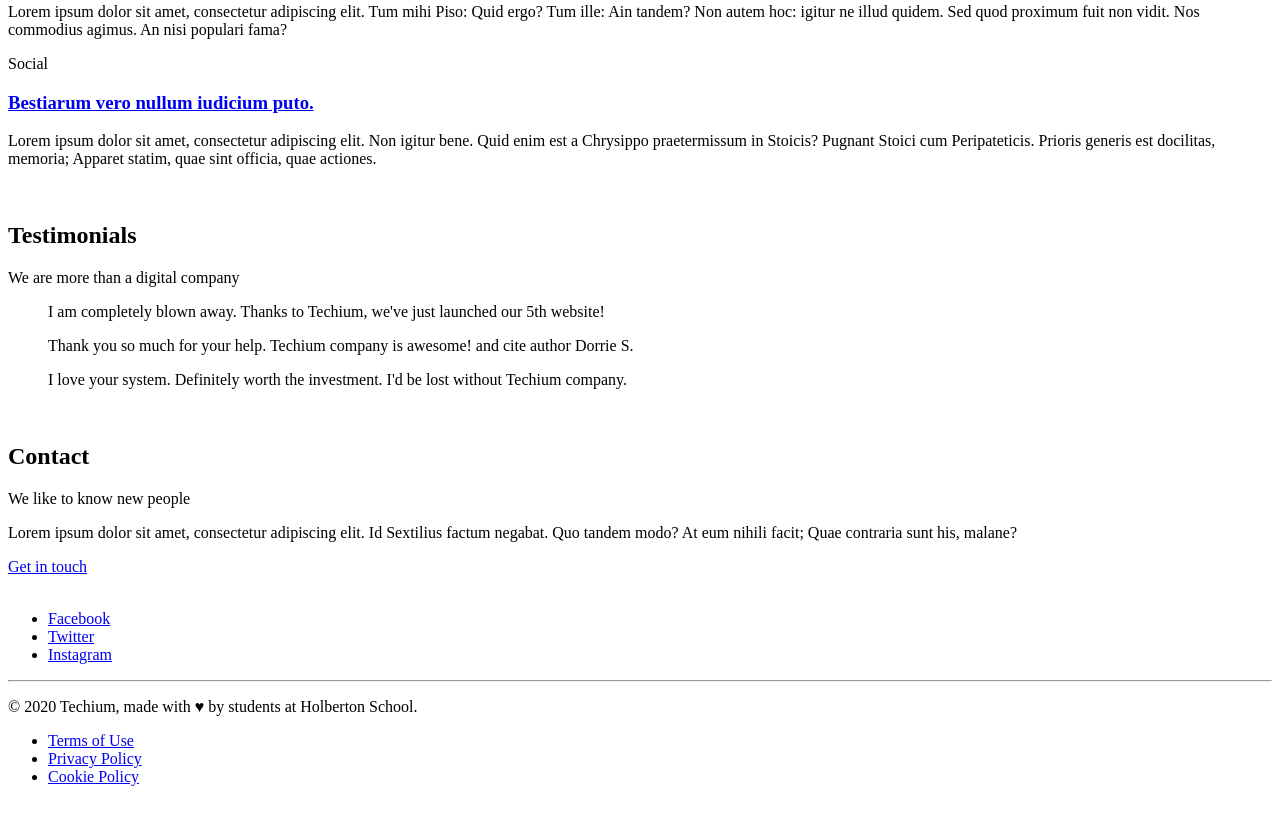
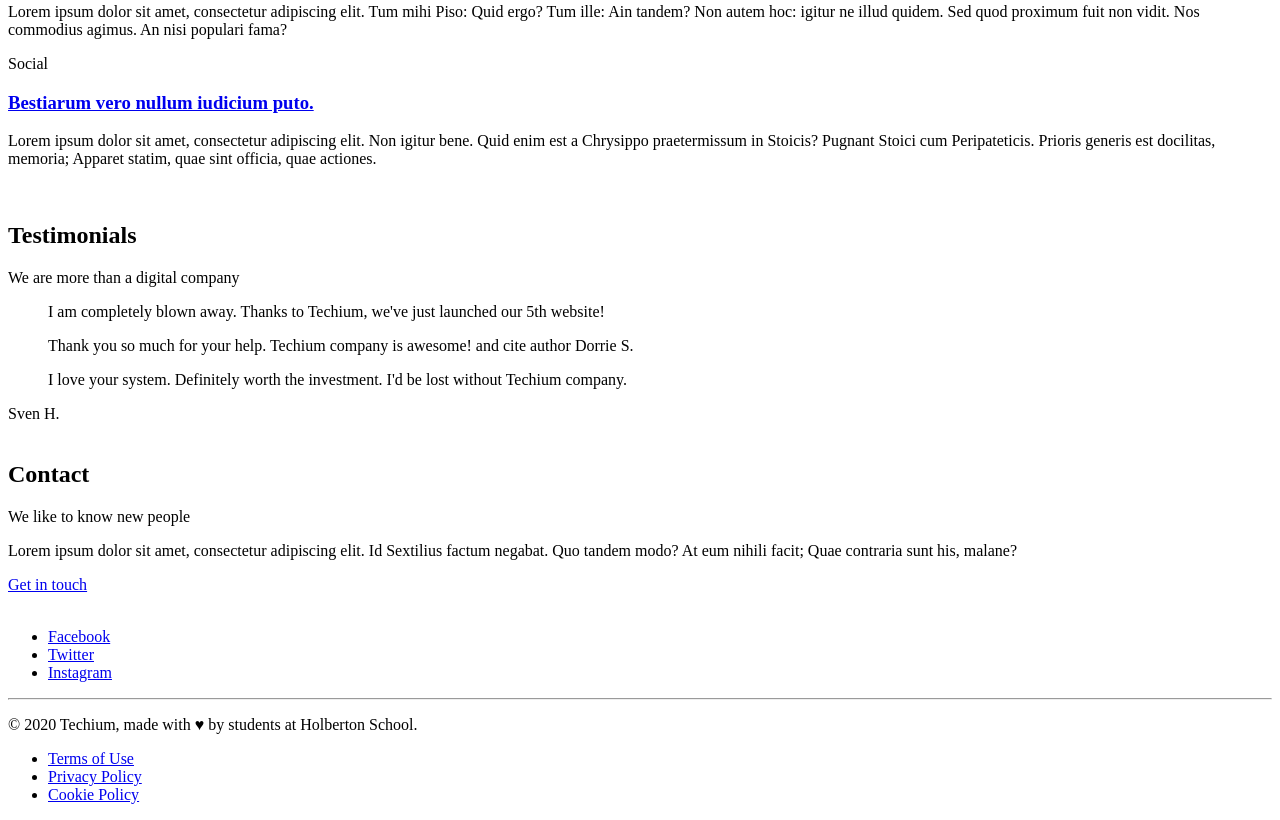
Before and after one commit to 254guru/alx-frontend, a plain HTML site: page 0x00-html_advanced/29-index.html in a window 1280 px wide. Shown: the part 1706-2526 px from the top of the page. Drawn offline with Linux system fonts and the light colour scheme.

Commit message:
blockquotes

```diff
--- a/0x00-html_advanced/29-index.html
+++ b/0x00-html_advanced/29-index.html
@@ -156,6 +156,7 @@
 		  <article><blockquote>I am completely blown away. Thanks to Techium, we've just launched our 5th website!</blockquote></article>
 		  <article><blockquote>Thank you so much for your help. Techium company is awesome! and cite author Dorrie S.</blockquote></article>
 		  <article><blockquote>I love your system. Definitely worth the investment. I'd be lost without Techium company.</blockquote></article>
+		  <footer>Sven H.</footer>
           </div>
         </div>
       </section>
```
